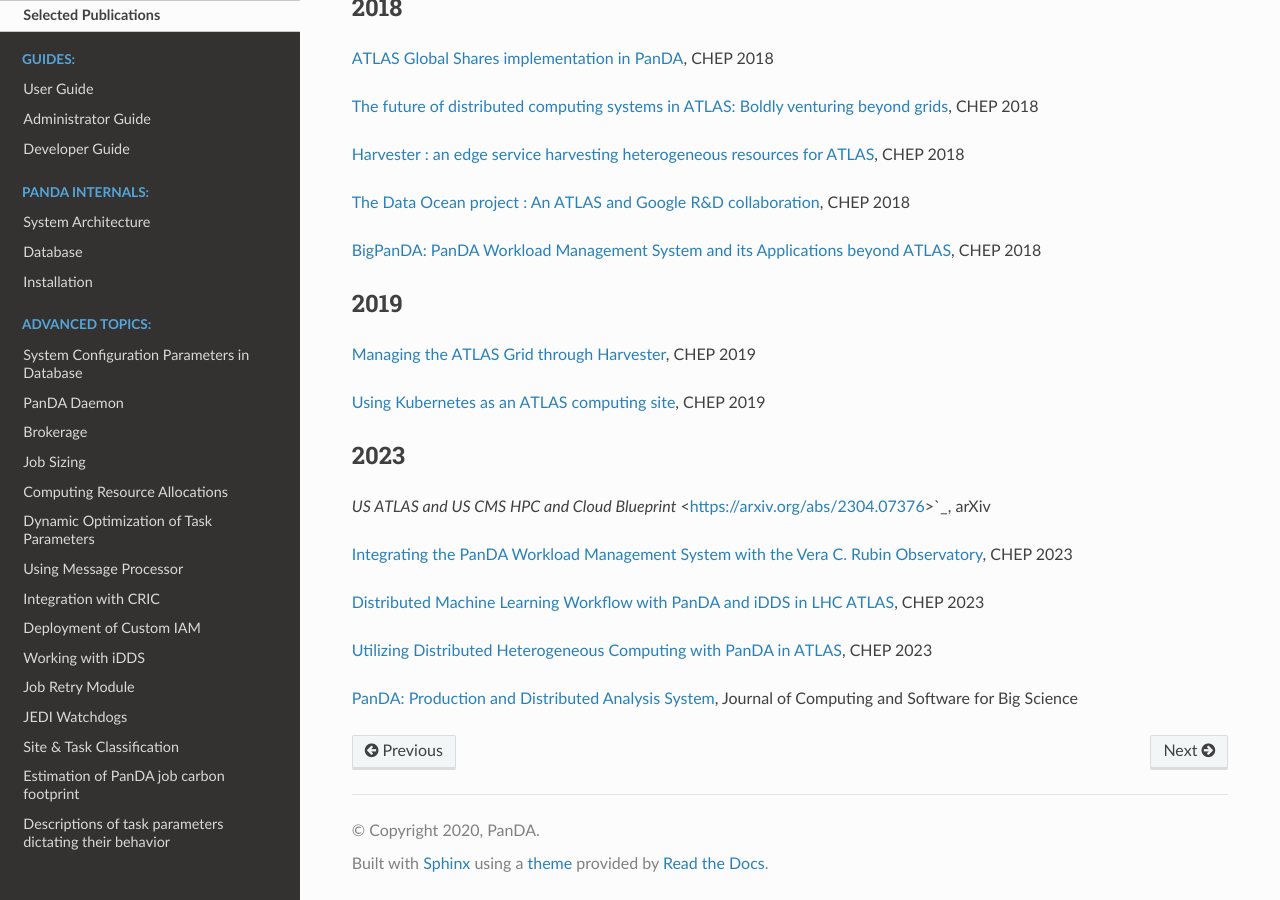
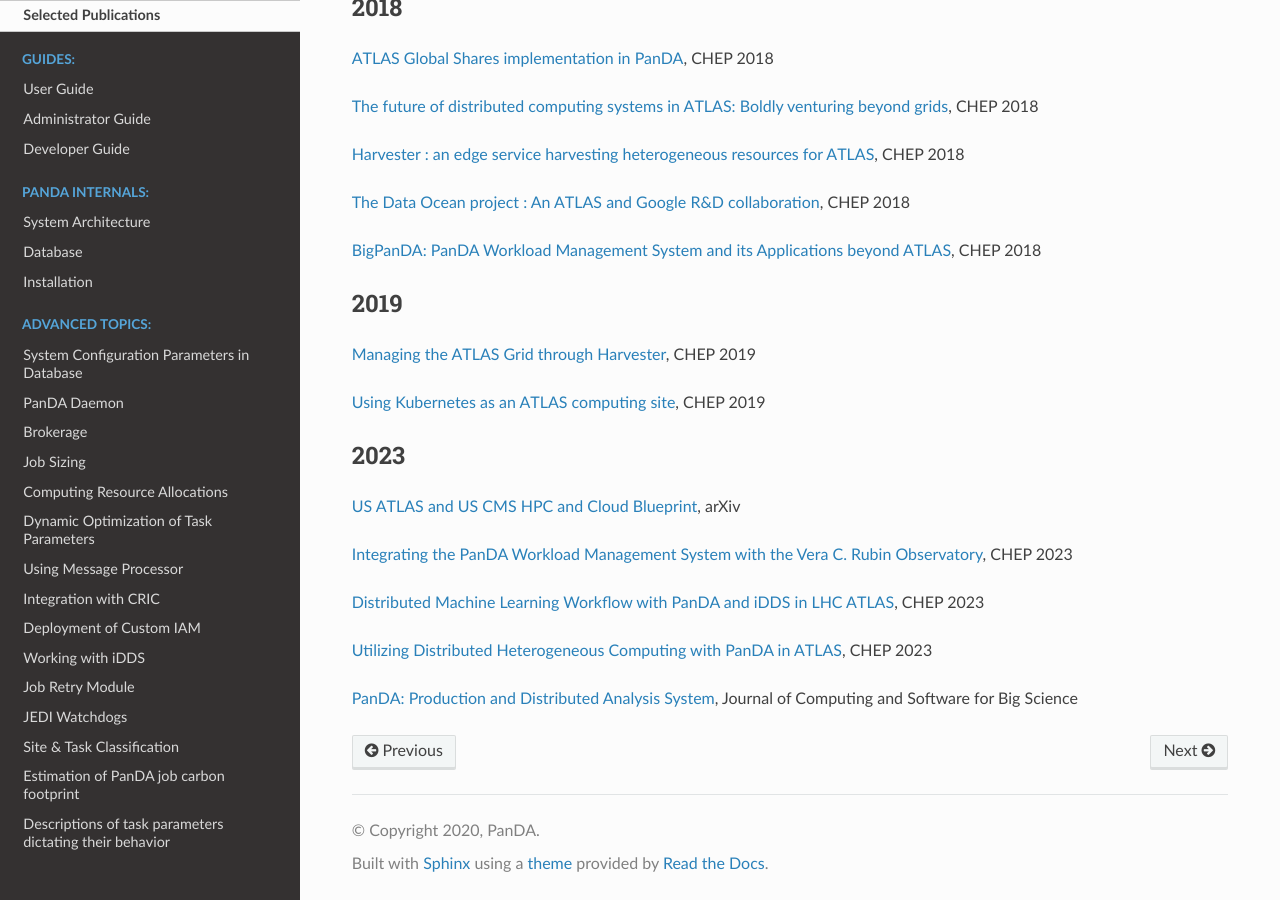
Before and after one commit to PanDAWMS/panda-docs, a Sphinx documentation site: the page built from docs/source/publications/publications.rst, in a window 1280 px wide and 900 px high, scrolled down 525 px. Built offline with Sphinx 7.4.7 and the Read the Docs theme 2.0.0, drawn with Linux system fonts in a browser that asks for light colours; pages that are not in the unit, such as notebooks, are missing from menus.

Commit message:
Update publications.rst
fix typo

```diff
--- a/docs/source/publications/publications.rst
+++ b/docs/source/publications/publications.rst
@@ -34,7 +34,7 @@
 
 2023
 ==============
-`US ATLAS and US CMS HPC and Cloud Blueprint` <https://arxiv.org/abs/2304.07376>`_, arXiv
+`US ATLAS and US CMS HPC and Cloud Blueprint <https://arxiv.org/abs/2304.07376>`_, arXiv
 
 `Integrating the PanDA Workload Management System with the Vera C. Rubin Observatory <https://doi.org/10.1051/epjconf/202429504026>`_, CHEP 2023
 
```
